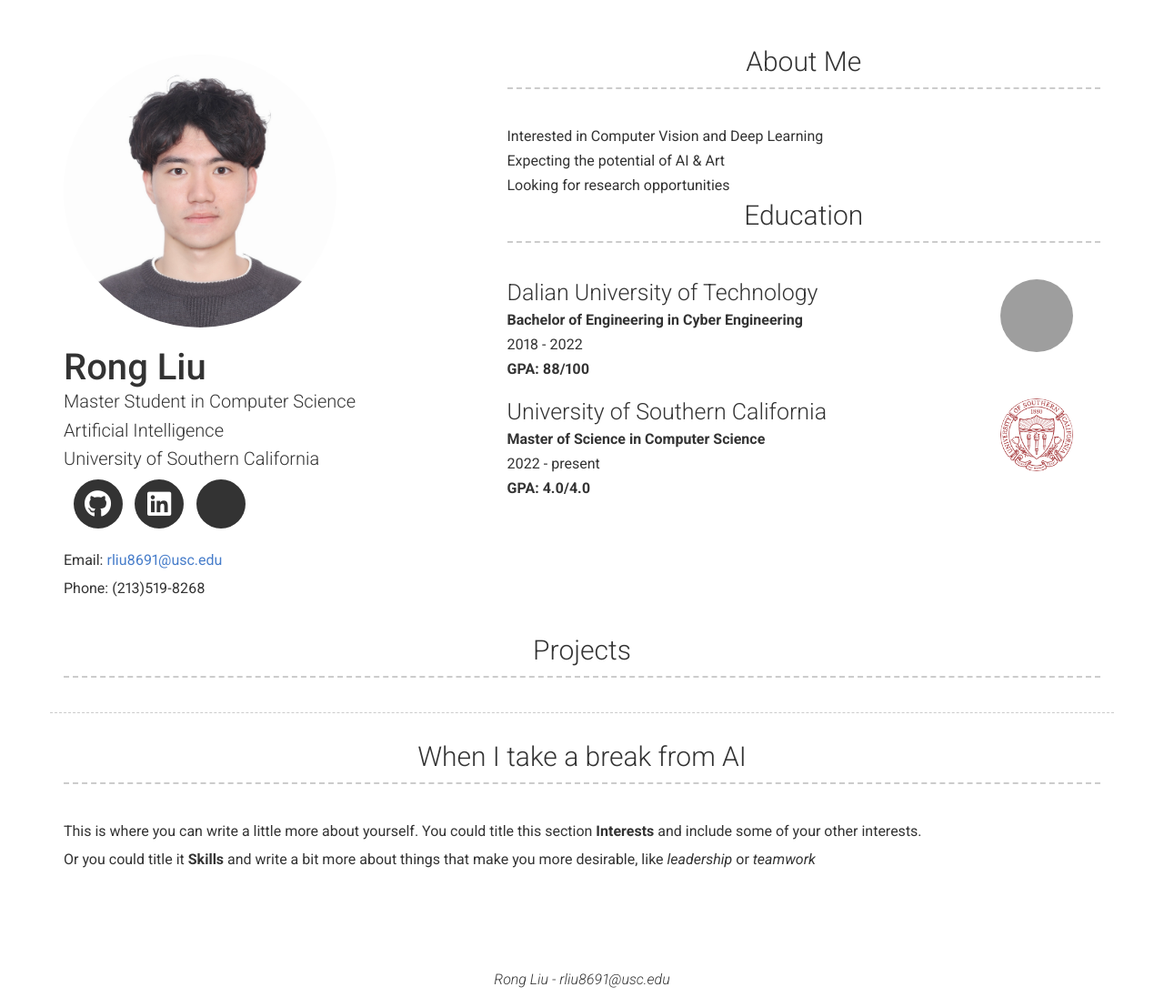
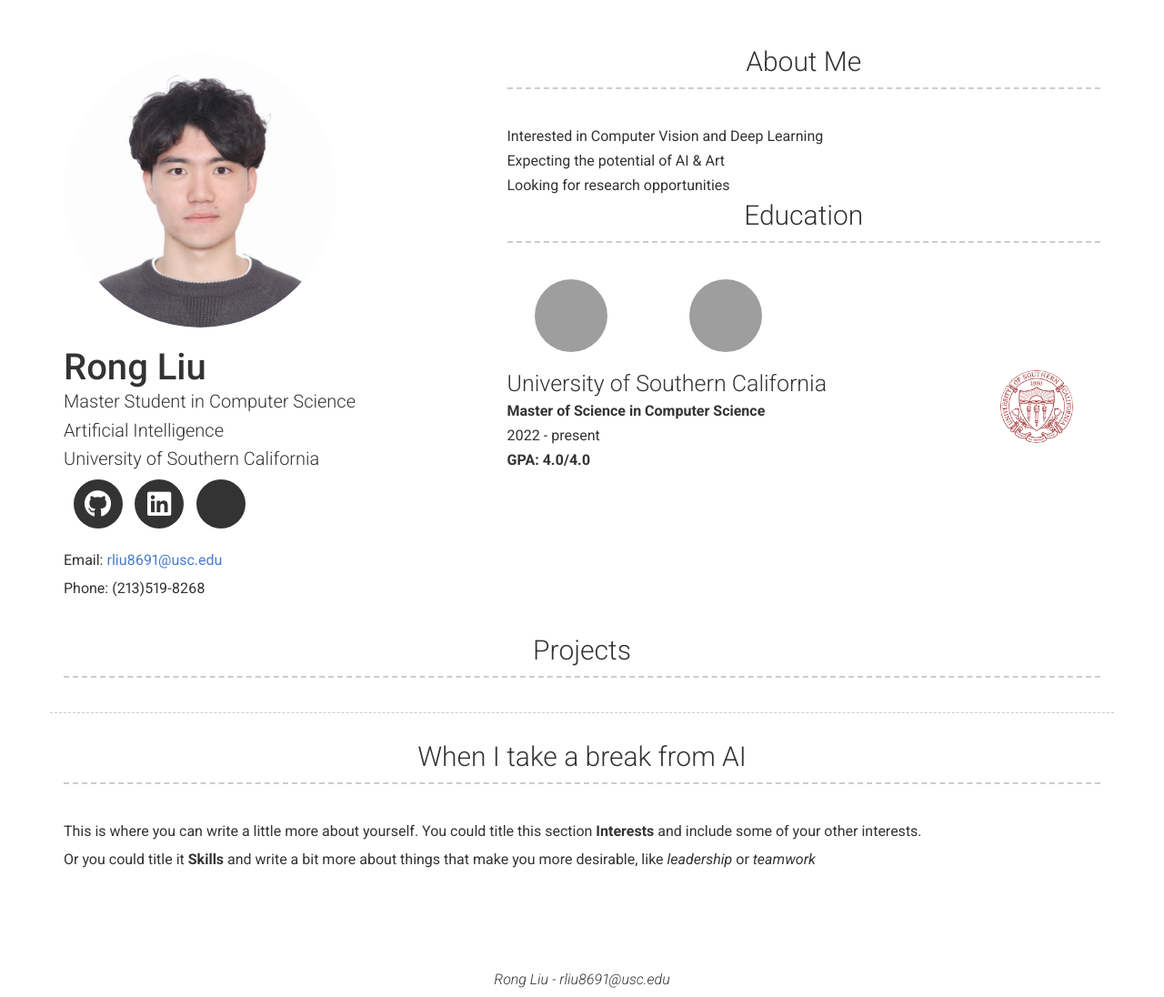
Before and after one commit to RongLiu-Leo/rongliu-leo.github.io, a Jekyll site: the page built from index.md, in a window 1280 px wide. Shown: the whole page at 91% size. Built offline with Jekyll 4.4.1, drawn with Linux system fonts in a browser that asks for light colours; nearby versions of some CDN libraries; a style sheet for code colours, icons or effects is not loaded; grey boxes are pictures that could not be loaded.

Commit message:
Update header.html

```diff
--- a/_includes/header.html
+++ b/_includes/header.html
@@ -58,7 +58,20 @@
           </div>
       <h3 id="Education">Education</h3>
       <div class="row">
-        <div class="col-xs-12 col-sm-12 col-md-9 col-lg-9 content">
+
+        <div class="hidden-xs hidden-sm col-md-3 col-lg-3 no-print">
+          <img src="images/DLUT.png" style="
+          width: 80px;
+          height: 80px;
+          margin: 0 auto;
+          margin-bottom: 20px;
+          display: block;
+          border-radius: 40px;
+          background-size: cover;
+          background-position: center;
+          background-repeat: repeat, no-repeat;">
+        </div>
+        <div class="col-xs-12 col-sm-12 hidden-md hidden-lg no-print">
           <h4 id="dalian-university-of-technology">Dalian University of Technology</h4>
           <p><b>Bachelor of Engineering in Cyber Engineering</b></p>
           <p>2018 - 2022</p>
@@ -66,6 +79,19 @@
         </div>
         <div class="hidden-xs hidden-sm col-md-3 col-lg-3 no-print">
           <img src="images/DLUT.png" style="
+          width: 80px;
+          height: 80px;
+          margin: 0 auto;
+          margin-bottom: 20px;
+          display: block;
+          border-radius: 40px;
+          background-size: cover;
+          background-position: center;
+          background-repeat: repeat, no-repeat;">
+        </div>
+
+        <div class="col-xs-12 col-sm-12 hidden-md hidden-lg no-print">
+          <img src="images/USC.png" style="
           width: 80px;
           height: 80px;
           margin: 0 auto;
```
